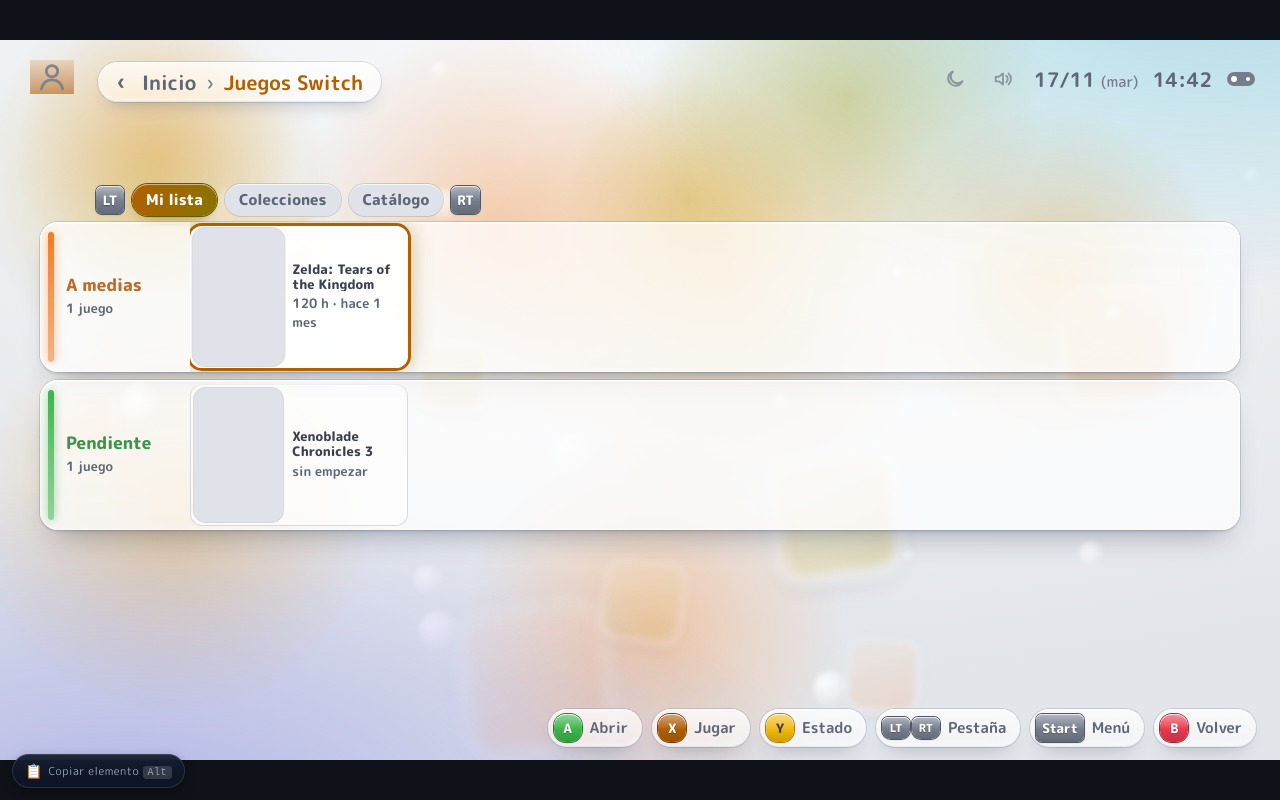
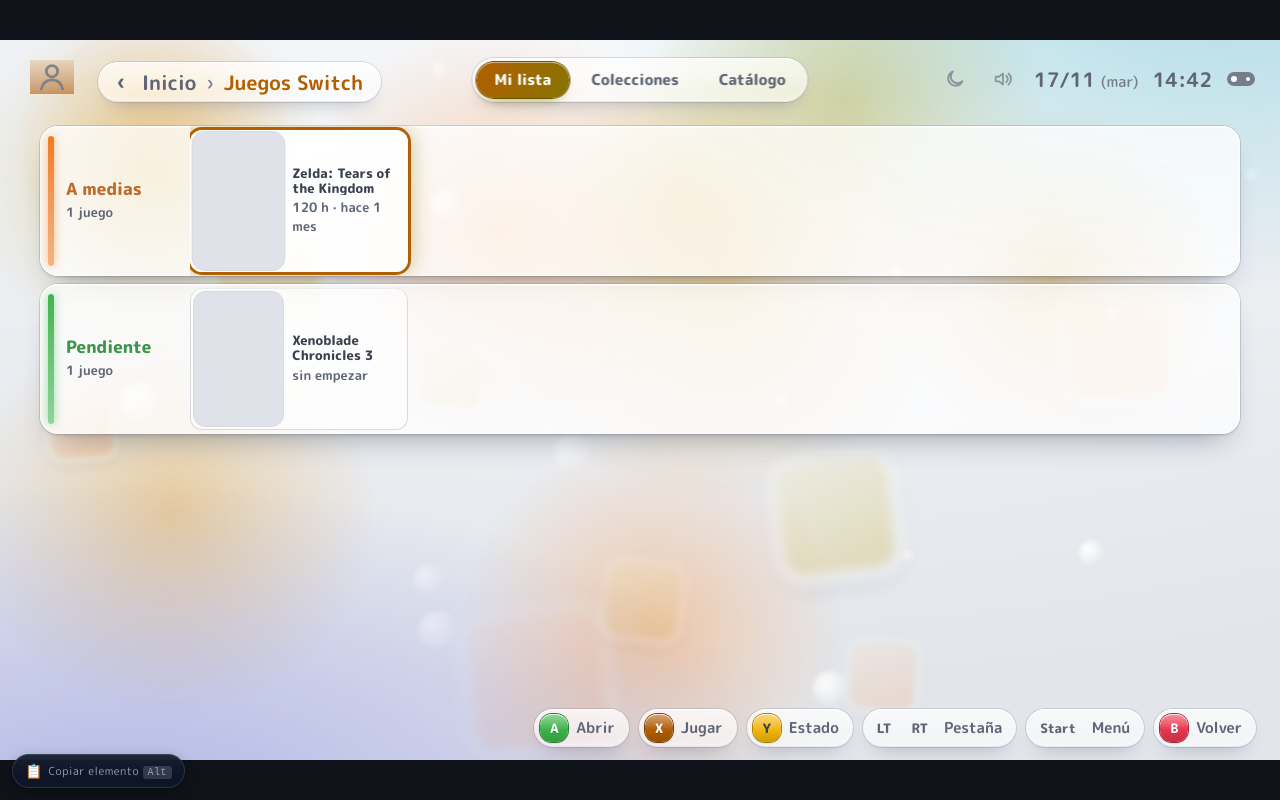
Before and after one commit to pablofucu/ScreenshotU, a Svelte app: page / in a window 1280 px wide. Both pictures are taken after a click on the button 640 px from the left and 235 px from the top of the page. Built offline with nearby package versions, Linux system fonts and the light colour scheme.

Commit message:
feat(interfaz): pestañas de categoría en TopBar con color fijo y barra contextual de Catálogo

```diff
--- a/src/app.css
+++ b/src/app.css
@@ -81,6 +81,7 @@ body.nocursor,body.nocursor *{cursor:none !important}
 .crumb span{white-space:nowrap;flex:none}
 .crumb .sep{color:var(--ink-3);font-weight:500}
 .crumb.withp{max-width:420px}
+.top:has(~ .ttabs) .crumb{max-width:370px}
 .crumb .cur{color:var(--acc);transition:color .3s;flex:0 1 auto;min-width:0;overflow:hidden;text-overflow:ellipsis}
 .clock{position:absolute;right:24px;top:24px;display:flex;gap:14px;align-items:center;font-size:var(--t-xl);font-weight:700;color:var(--ink-2)}
 .clock small{font-size:var(--t-m);font-weight:500;color:var(--ink-3)}
@@ -95,8 +96,10 @@ body.nocursor,body.nocursor *{cursor:none !important}
   background:linear-gradient(180deg,color-mix(in srgb,var(--b) 55%,var(--tint-base)) 0%,var(--b) 55%,color-mix(in srgb,var(--b) 85%,black) 100%);
   box-shadow:inset 0 1px 0 rgba(255,255,255,.7),0 0 0 1px color-mix(in srgb,var(--b) 70%,black),0 1px 2px rgba(0,0,0,.2);text-shadow:0 1px 1px rgba(0,0,0,.25)}
 .btn.a{--b:var(--ok)}.btn.b{--b:var(--bad)}.btn.x{--b:var(--acc)}.btn.y{--b:var(--warn);color:var(--ink);text-shadow:none}
-.btn.sh{border-radius:var(--r-xs);--b:var(--ink-3);margin:0;display:grid;font:800 var(--t-s)/1 var(--round);color:var(--on)}
-.shp{display:flex;gap:2px}.shp .btn.sh{min-width:28px;height:22px;padding:0 5px;font-size:11px;letter-spacing:.02em}.shp .btn.bu{border-radius:9px 9px var(--r-xs) var(--r-xs)}.shp .btn.tr{border-radius:var(--r-xs) var(--r-xs) 9px 9px}
+.btn.sh{border-radius:var(--r-xs);margin:0;display:grid;place-items:center;gap:0;padding:0 var(--s-2);font:800 var(--t-s)/1 var(--round);letter-spacing:0;color:var(--btn-n-fg);text-shadow:none;
+  background:linear-gradient(180deg,var(--btn-n-top) 0%,var(--btn-n) 55%,color-mix(in srgb,var(--btn-n) 85%,black) 100%);
+  box-shadow:inset 0 1px 0 var(--hl-ring),0 0 0 1px var(--btn-n-edge),0 1px 2px rgba(0,0,0,.25)}
+.shp{display:flex;gap:var(--s-1)}.shp .btn.sh{min-width:30px;height:26px;padding:0 var(--s-2)}.shp .btn.bu{border-radius:var(--r-s) var(--r-s) var(--r-xs) var(--r-xs)}.shp .btn.tr{border-radius:var(--r-xs) var(--r-xs) var(--r-s) var(--r-s)}
 
 /* home */
 .plat{--r:38px;--bw:12px}
@@ -483,16 +486,20 @@ img.tin.fade{animation:thumbIn .28s ease-out both}
 .thead > span b{color:var(--ink);font-weight:800}
 .thead .tfav{display:flex;align-items:center;gap:4px}
 .thead .tfav svg{width:22px;height:22px}
-/* Pestañas de la categoría (View) y orden activo (X) */
-.ttabs{position:absolute;left:96px;top:144px;display:flex;gap:8px;align-items:center;z-index:4}
-.ttabs.car{left:50%;transform:translateX(-50%);top:144px}
-.ttabs .btn{cursor:pointer}
-.ttabs .btn.x{margin-left:14px}
-.ttabs .tord{color:var(--acc)}
+/* Pestañas de la categoría integradas en la barra superior y barra contextual del Catálogo */
+.ttabs{position:absolute;left:50%;top:18px;transform:translateX(-50%);height:44px;padding:4px;border-radius:var(--r-pill);display:flex;gap:4px;align-items:center;z-index:6}
+.ttabs .tflt{height:36px;padding:0 18px;background:transparent;box-shadow:none}
+.ttabs .tflt:hover:not(.on){color:var(--ink);background:var(--glass-in)}
+.catbar{position:absolute;left:96px;right:48px;top:82px;height:44px;display:flex;align-items:center;gap:14px;z-index:4}
+.catbar .thead{position:static;flex:1;min-width:0}
+.cat-tools{margin-left:auto;display:flex;align-items:center;gap:8px;flex:none}
+.cat-tools .tflt{height:36px}
+.cat-tools .tord{color:var(--acc);background:var(--glass-chip);box-shadow:inset 0 1px 0 var(--glass-top),0 0 0 1px var(--line)}
 /* Filtro activo (Start › Filtrar): chip discreto junto al orden; el clic lo quita. */
-.ttabs .tchip{margin-left:6px;cursor:pointer;color:var(--ink-2);background:var(--glass-chip);box-shadow:inset 0 0 0 1.5px color-mix(in srgb,var(--acc) 55%,transparent)}
-.ttabs .tchip b{display:grid;place-items:center;width:18px;height:18px;margin-right:-6px;border-radius:50%;font-size:var(--t-xs);color:var(--on);background:var(--ink-3)}
-.ttabs .tchip:hover b{background:var(--bad)}
+.cat-tools .tchip{cursor:pointer;color:var(--ink-2);background:var(--glass-chip);box-shadow:inset 0 0 0 1.5px color-mix(in srgb,var(--acc) 55%,transparent)}
+.cat-tools .tchip b{display:grid;place-items:center;width:18px;height:18px;margin-right:-6px;border-radius:50%;font-size:var(--t-xs);color:var(--on);background:var(--ink-3)}
+.cat-tools .tchip:hover b{background:var(--bad)}
+.cat-tools .pagep{position:static;transform:none;height:36px;padding:0 14px;font-size:var(--t-s)}
 .tflt{height:32px;padding:0 14px;border-radius:var(--r-pill);display:flex;align-items:center;gap:6px;font-family:var(--round);font-size:var(--t-m);font-weight:800;color:var(--ink-2);white-space:nowrap;
   background:var(--face);box-shadow:inset 0 1px 0 var(--glass-top),0 0 0 1px var(--line);transition:background .25s,color .25s,box-shadow .25s}
 .tflt small{font-size:var(--t-s);font-weight:700;opacity:.65}
@@ -827,7 +834,7 @@ img.tin.fade{animation:thumbIn .28s ease-out both}
 
 /* Zona de las estanterías de «Mi lista» y «Colecciones» (recorta lo que se desplaza fuera, a ancho completo para no cortar las sombras). */
 /* Acaba donde empieza la banda de pistas: de la tercera estantería solo asoma el borde de su pestaña. */
-.lclip{position:absolute;left:0;top:166px;width:1280px;height:calc(var(--content-end) - 154px);overflow:hidden}
+.lclip{position:absolute;left:0;top:128px;width:1280px;height:calc(var(--content-end) - 128px);overflow:hidden}
 /* Rescate de racha: color propio por categoría (nunca el de la categoría). */
 .r-vn{--rc:#E9A100;--rsoft:#fcefc7;--rink:#8a5d00;--rmid:#f1dca0}
 .r-jv{--rc:#6E56CF;--rsoft:#e8e3fb;--rink:#4a3aa0;--rmid:#cdc3f2}
@@ -870,7 +877,7 @@ img.tin.fade{animation:thumbIn .28s ease-out both}
 .sbar .sbub b{font-size:var(--t-m);font-weight:800;overflow:hidden;text-overflow:ellipsis;min-width:0}
 .sbar .sbub small{font-size:var(--t-s);font-weight:700;color:var(--ink-2);flex:none}
 .sbar .sbub .sdot{flex:none;width:14px;height:14px;border-radius:50%;border:2px solid #fff;box-shadow:0 1px 4px rgba(0,0,0,.3)}
-.pgfam{position:absolute;right:28px;top:145px;height:30px;padding:0 14px;border-radius:var(--r-pill);display:flex;align-items:center;font-size:var(--t-s);font-weight:700;color:var(--ink-2);white-space:nowrap;pointer-events:none}
+.pgfam{position:absolute;right:28px;top:594px;height:30px;padding:0 14px;border-radius:var(--r-pill);display:flex;align-items:center;font-size:var(--t-s);font-weight:700;color:var(--ink-2);white-space:nowrap;pointer-events:none}
 
 /* Catálogo: velo de color sobre el fondo de cuadraditos, con el matiz del juego enfocado (suave, cambia con fundido). */
 @property --p1{syntax:'<color>';inherits:true;initial-value:transparent}
@@ -927,9 +934,10 @@ img.tin.fade{animation:thumbIn .28s ease-out both}
 .tablet .vw .vinfo{bottom:99px}
 .tablet .vw.bare .hints{bottom:16px}
 .tablet .vw.bare .vinfo{bottom:19px}
+.tablet .ttabs{height:52px;top:14px}
 .tablet .ttabs .tflt{height:44px}
-.tablet .ttabs .tflt:active{transform:scale(.97)}
-.tablet .ttabs .tsearch{height:44px}
+.tablet .ttabs .tflt:active,.tablet .cat-tools .tflt:active{transform:scale(.97)}
+.tablet .cat-tools .tflt,.tablet .cat-tools .tsearch,.tablet .cat-tools .pagep{height:44px}
 .tablet .sx .chev:not(.dis):active,.tablet .sx .o:active{transform:scale(.97)}
 .tablet .glass,.tablet .pill,.tablet .scrim,.tablet #toast{-webkit-backdrop-filter:none;backdrop-filter:none}
 .tablet .glass{transition:transform .24s cubic-bezier(.34,1.32,.64,1),background .24s ease}
--- a/src/lib/tgrid.ts
+++ b/src/lib/tgrid.ts
@@ -8,7 +8,7 @@ const LEVELS = [
   { cols: 8, cw: 92, ch: 123, gap: 28, rg: 12 },
 ];
 /** Borde inferior útil de la cuadrícula (por encima de las pistas de botones). */
-const BOTTOM = 656;
+const BOTTOM = 644;
 
 export interface TGrid {
   cols: number; rows: number; size: number;
@@ -22,7 +22,7 @@ export interface TGrid {
 /** Medidas de la cuadrícula para un nivel. */
 export function tgrid(level: number): TGrid {
   const L = LEVELS[Math.max(0, Math.min(TZOOM_MAX, Math.round(level) || 0))];
-  const top = 204;
+  const top = 152;
   const rows = Math.max(1, Math.floor((BOTTOM - top + L.rg) / (L.ch + L.rg)));
   return { ...L, rows, size: L.cols * rows, top, gx: (1280 - L.cols * L.cw - (L.cols - 1) * L.gap) / 2, s: L.cw / 160 };
 }
--- a/src/screens/CollTab.svelte
+++ b/src/screens/CollTab.svelte
@@ -19,8 +19,8 @@
   const range = $derived([Math.max(0, app.collTop - 1), Math.min(total, app.collTop + 4)] as const);
   const idx = $derived(Array.from({ length: Math.max(0, range[1] - range[0]) }, (_, k) => range[0] + k));
 
-  /** Las estanterías bajan unos píxeles para que el rótulo no choque con las pestañas de arriba. */
-  const COLL_DY = 12;
+  /** Las estanterías bajan unos píxeles para que el rótulo no choque con la cabecera de arriba. */
+  const COLL_DY = 6;
   const coverOf = (ti: number) => titles[ti].cover ?? titles[ti].shots[0]?.path ?? null;
 
   function itemsOf(k: number): ShelfItem[] {
--- a/src/screens/MiListaDual.svelte
+++ b/src/screens/MiListaDual.svelte
@@ -12,9 +12,9 @@
   // Solo hay carriles para las franjas con juegos (buildBoard ya descarta las vacías): el espacio se reparte entre ellas.
   const lanes = $derived(bands);
 
-  // Alto del tablero: de debajo de las pestañas (y 182) al final del contenido (644).
+  // Alto del tablero: de debajo de la barra superior (y 86) al final del contenido (644).
   // ROW es el alto base de una fila para repartir; MAXROW, lo más que crece una fila al llenar el alto (portadas grandes).
-  const H = 462, GAP = 8, ROW = 100, MAXROW = 150, PER = 5;
+  const H = 558, GAP = 8, ROW = 100, MAXROW = 150, PER = 5;
   const baseH = $derived(lanes.length ? Math.min(ROW, Math.floor((H - GAP * (lanes.length - 1)) / lanes.length)) : ROW);
 
   // Filas por carril: 1 por carril y el resto al que más lo necesita.
@@ -145,7 +145,7 @@
     position: absolute;
     left: 40px;
     right: 40px;
-    top: 182px;
+    top: 86px;
     bottom: calc(var(--stage-h) - var(--content-end));
     display: flex;
     flex-direction: column;
--- a/src/screens/Titles.svelte
+++ b/src/screens/Titles.svelte
@@ -1,6 +1,6 @@
 <script lang="ts">
   import { IS_TABLET } from '../lib/backend';
-  import { app, accv, coverHue, LIST_COLOR, TITLE_FILTERS, TITLE_ORDER_LABEL, TITLES_TABS, type ListShelf } from '../lib/store.svelte';
+  import { app, coverHue, TITLE_FILTERS, TITLE_ORDER_LABEL, TITLES_TABS, type ListShelf } from '../lib/store.svelte';
   import { ICON } from '../lib/icons';
   import { fmtAgo, fmtDur, fmtShort, nCapturas } from '../lib/format';
   import { setFocus, titlesGrid, viewPos, setTitlesTab, cycleTitleOrder } from '../lib/controller.svelte';
@@ -32,37 +32,6 @@
   // Pestaña de la categoría: Todos, Mi lista o Colecciones.
   const tab = $derived(app.titlesTab);
   const hasListTitles = $derived(buildBoard().length > 0);
-  // «Mi lista»: estanterías por estado. Se pintan la enfocada y sus vecinas; cada una con el color fijo de su estado.
-  const shelves = $derived(app.shelves);
-  const focusShelf = $derived(shelves.findIndex((s) => s.items.includes(app.t)));
-  const listAcc = $derived(focusShelf >= 0 ? LIST_COLOR[shelves[focusShelf].kind] : app.chrome);
-  const shelfRange = $derived([Math.max(0, app.listTop - 1), Math.min(shelves.length, app.listTop + 4)] as const);
-  const shelfIdx = $derived(Array.from({ length: Math.max(0, shelfRange[1] - shelfRange[0]) }, (_, k) => shelfRange[0] + k));
-  const shelfItems = (sh: ListShelf): ShelfItem[] =>
-    sh.items.map((ti, k) => {
-      const { label, stars } = itemLabel(sh, titles[ti], k);
-      return { k: 'tit' + ti, act: 'tit:' + ti, path: coverOf(ti), name: titles[ti].name, label, stars, pip: app.pipStyle(app.p, ti) };
-    });
-  const finShelfItems = (sh: ListShelf): ShelfItem[] =>
-    sh.items.map((ti, k) => ({
-      k: 'tit' + ti, act: 'tit:' + ti, path: coverOf(ti), name: titles[ti].name, n: k + 1, stars: 0, pip: app.pipStyle(app.p, ti),
-    }));
-  // «Terminados»: cuántos juegos se terminaron cada mes del año (barritas del rótulo).
-  const monthCounts = (sh: ListShelf) => {
-    const c = Array<number>(12).fill(0);
-    for (const ti of sh.items) if (titles[ti].finishedMs) c[new Date(titles[ti].finishedMs!).getMonth()]++;
-    return c;
-  };
-  // Icono de color del rótulo de cada estantería (el del estado).
-  const svg = (d: string) => `<svg viewBox="0 0 48 48" fill="none" stroke="#fff" stroke-width="5.5" stroke-linecap="round" stroke-linejoin="round">${d}</svg>`;
-  const LIST_ICON: Record<ListShelf['kind'], string> = {
-    playing: ICON.play,
-    pending: svg('<circle cx="24" cy="24" r="16"/><path d="M24 15v10l6 4"/>'),
-    finished: ICON.check,
-    dropped: svg('<path d="M11 24h26"/>'),
-    none: svg('<path d="M10 14h28M10 24h28M10 34h28"/>'),
-  };
-  const curShelf = $derived(focusShelf >= 0 ? shelves[focusShelf] : null);
   const cur = $derived(titles[app.t]);
   const coverOf = (i: number) => titles[i].cover ?? titles[i].shots[0]?.path ?? null;
   const realAt = (pos: number) => (pos < vis.length ? vis[pos] : titles.length);
@@ -70,9 +39,9 @@
   // Filtro activo de «Todos» (Start › Filtrar): solo se enseña como un chip junto al orden.
   const filtered = $derived(app.titleFilter !== 'all');
   const filterName = $derived(TITLE_FILTERS.find(([f]) => f === app.titleFilter)?.[1] ?? '');
-  // Acento de la barra de pestañas: el del estado (Mi lista), el de la colección enfocada (Colecciones) o el del juego enfocado (cuadrícula de «Todos»).
+  // Color fijo de la categoría para la barra de pestañas en la TopBar.
   type H = [string, string, string];
-  const tabsAcc = $derived((tab === 'list' || tab === 'fin') ? listAcc : tab === 'coll' ? collFocusAccent() : null);
+  const catFill = $derived(app.pairFill(app.secPair(app.p)));
 
   // Ventana virtual: solo se pintan la página actual y las vecinas (cuadrícula) o ±9 (carrusel).
   const range = $derived(
@@ -185,38 +154,12 @@
 {/snippet}
 
 <div class="ambwash" style={wash}></div>
-<TopBar crumbs={['Inicio', P?.name ?? '']} dots={grid && tab === 'all' ? pages : 0} dot={pg} />
+<TopBar crumbs={['Inicio', P?.name ?? '']} />
 
-<div class="ttabs" class:car={!grid && tab === 'all'} style={tabsAcc ? `--acc:${tabsAcc.c};--accv:${accv(tabsAcc)};--acc-ink:#fff` : ''}>
-  <span class="btn sh" data-hact="lt">LT</span>
+<div class="ttabs pill" style="--acc:{catFill.c};--f1:{catFill.c};--f2:{catFill.c2};--gf:linear-gradient(115deg,{catFill.c},{catFill.c2})">
   {#each TITLES_TABS as [f, label]}
     <button type="button" class="tflt" class:on={tab === f} onclick={() => setTitlesTab(f)}>{label}</button>
   {/each}
-  <span class="btn sh" data-hact="rt">RT</span>
-  {#if tab === 'all' && titles.length > 1}
-    <button type="button" class="tflt tord" onclick={cycleTitleOrder}>{TITLE_ORDER_LABEL[app.titleOrder]}</button>
-  {/if}
-  {#if tab === 'all' && filtered}<span class="tflt tchip" data-hact="nofilter" title="Quitar el filtro">{filterName}<small>{vis.length}</small><b aria-label="Quitar el filtro">✕</b></span>{/if}
-  {#if tab === 'all'}
-    <div class="tsearch" class:has-val={Boolean(app.catalogSearch)}>
-      <span class="ts-ic">
-        <svg viewBox="0 0 24 24" fill="none" stroke="currentColor" stroke-width="2.3" stroke-linecap="round" stroke-linejoin="round">
-          <circle cx="11" cy="11" r="7"/>
-          <line x1="21" y1="21" x2="16.65" y2="16.65"/>
-        </svg>
-      </span>
-      <input
-        type="text"
-        placeholder="Buscar juego..."
-        bind:value={app.catalogSearch}
-        spellcheck="false"
-        autocomplete="off"
-      />
-      {#if app.catalogSearch}
-        <button type="button" class="ts-x" onclick={() => (app.catalogSearch = '')} title="Borrar búsqueda">✕</button>
-      {/if}
-    </div>
-  {/if}
 </div>
 
 {#snippet fhead(t: NonNullable<typeof cur>, a: { c: string; dark?: boolean }, chip: string)}
@@ -251,6 +194,7 @@
   </div>
   {/if}
 {:else}
+  <div class="catbar">
     {#if grid}
       {#if cur}
         {@const a = app.titleAcc(app.p, app.t)}
@@ -268,6 +212,34 @@
         <div class="thead"><h3>Añadir juego</h3><span>Un ejecutable, un emulador o una carpeta de capturas</span></div>
       {/if}
     {/if}
+    <div class="cat-tools">
+      {#if titles.length > 1}
+        <button type="button" class="tflt tord" onclick={cycleTitleOrder}>{TITLE_ORDER_LABEL[app.titleOrder]}</button>
+      {/if}
+      {#if filtered}<span class="tflt tchip" data-hact="nofilter" title="Quitar el filtro">{filterName}<small>{vis.length}</small><b aria-label="Quitar el filtro">✕</b></span>{/if}
+      <div class="tsearch" class:has-val={Boolean(app.catalogSearch)}>
+        <span class="ts-ic">
+          <svg viewBox="0 0 24 24" fill="none" stroke="currentColor" stroke-width="2.3" stroke-linecap="round" stroke-linejoin="round">
+            <circle cx="11" cy="11" r="7"/>
+            <line x1="21" y1="21" x2="16.65" y2="16.65"/>
+          </svg>
+        </span>
+        <input
+          type="text"
+          placeholder="Buscar juego..."
+          bind:value={app.catalogSearch}
+          spellcheck="false"
+          autocomplete="off"
+        />
+        {#if app.catalogSearch}
+          <button type="button" class="ts-x" onclick={() => (app.catalogSearch = '')} title="Borrar búsqueda">✕</button>
+        {/if}
+      </div>
+      {#if grid && pages > 1}
+        <div class="pagep pill">Pág. {pg + 1}/{pages}<i><b style="left:{(pg / pages) * 100}%;width:{100 / pages}%"></b></i></div>
+      {/if}
+    </div>
+  </div>
   {#if grid}
     <div class="ttrack" style="width:1280px;height:{pages * PH}px;transform:translateY({-pg * PH}px)">
       {#each idx as pos (realAt(pos))}
@@ -282,7 +254,7 @@
     {#if tab === 'all' && pages > 1}
       <!-- Barra de desplazamiento vertical (las páginas bajan): por color es un minimapa con los colores de los juegos.
            Clic o arrastre = saltar a ese juego; el ratón encima enseña cuál es. -->
-      <div class="sbar rb" bind:this={barEl} style="right:auto;left:1182px;top:214px;height:{BAR_H}px{mapGrad ? ';background:' + mapGrad : ''}">
+      <div class="sbar rb" bind:this={barEl} style="right:auto;left:1182px;top:162px;height:{BAR_H}px{mapGrad ? ';background:' + mapGrad : ''}">
         {#if app.titleOrder === 'az'}<em style="top:-20px">A</em>{/if}
         <i style="height:{THUMB}px;top:{(q / Math.max(1, slots - 1)) * (BAR_H - THUMB)}px"></i>
         {#if app.titleOrder === 'az'}<em style="bottom:-20px">Z</em>{/if}
@@ -361,14 +333,14 @@
 {/if}
   <style>
   button.tflt { border: none; font-family: var(--round); font-size: var(--t-m); font-weight: 800; cursor: pointer; }
-  button.tflt.tord { background: transparent; box-shadow: none; font-family: var(--round); font-size: var(--t-m); font-weight: 800; }
+  button.tflt.tord { font-family: var(--round); font-size: var(--t-s); font-weight: 800; }
   .tsearch {
-    height: 32px;
+    height: 36px;
     display: inline-flex;
     align-items: center;
     gap: 8px;
     padding: 0 12px 0 10px;
-    margin-left: 10px;
+    margin-left: 0;
     border-radius: var(--r-pill);
     background: var(--glass-chip);
     backdrop-filter: blur(10px);
```
Also changed, not shown: 1 other file (tests, documents, lock files or other folders). Lines whose indentation alone changed are shown as unchanged.
